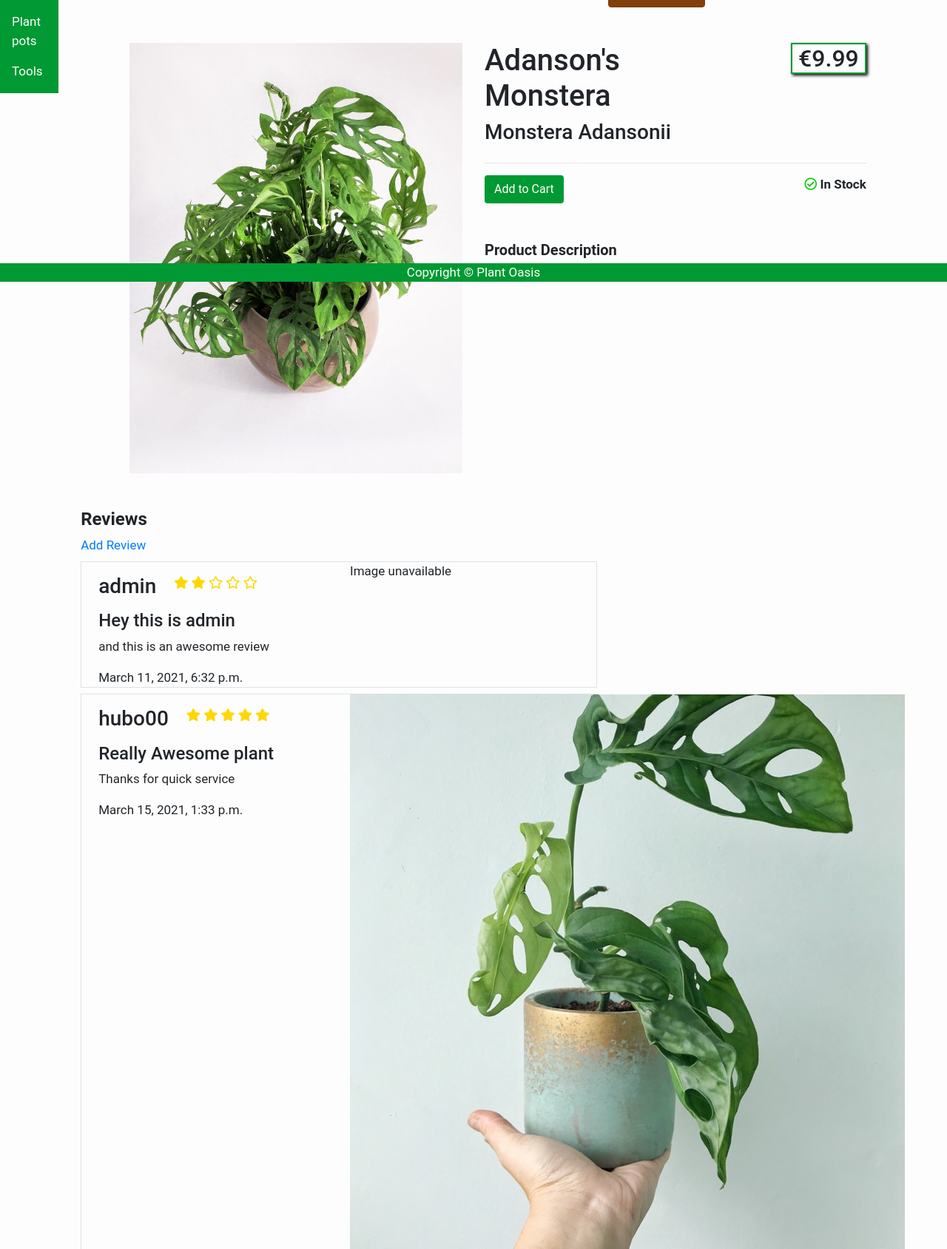
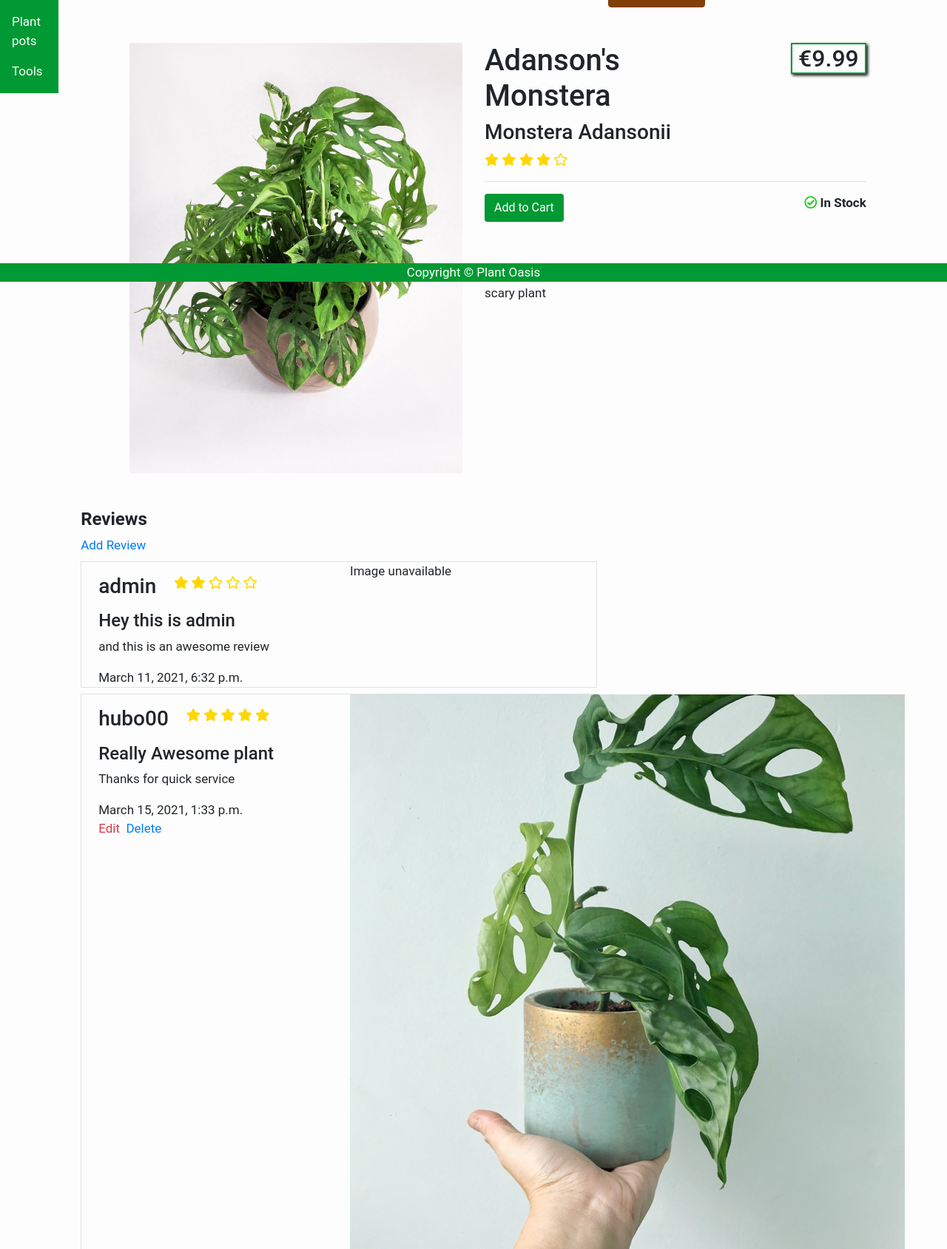
Before and after one commit to hubo00/2nd-Year-Project, a Django app: a page that uses shop/templates/shop/product.html in a window 1280 px wide; the page is wider, and only the part inside the window is pictured. Shown: the part 419-2108 px from the top of that part at 74% size. Run offline with Django 3.2, Linux system fonts and the light colour scheme; a user stored in the database is signed in; data comes from the database, SQL or seed files in the repository; both versions use the stored data as it was after the commit; parts of the project's set-up code (start-up, migrations or seed data) failed here and were passed over; some libraries are stand-ins or nearby versions.

Commit message:
Review CRUD & Avg product rating

```diff
--- a/reviews/forms.py
+++ b/reviews/forms.py
@@ -6,7 +6,6 @@
         model = Review
         fields = [
             'rating',
-            'username',
             'title',
             'content',
             'image',]
--- a/reviews/models.py
+++ b/reviews/models.py
@@ -1,9 +1,10 @@
+from django.shortcuts import get_object_or_404
 from django.db import models
-from shop.models import Product
 from accounts.models import CustomUser
 from django.urls import reverse
 from imagekit.models import ImageSpecField
 from imagekit.processors import ResizeToFill
+from django.db.models import Avg, Func
 
 """
 I used a course on Udemy to learn how to use machine learning in the django framework
@@ -18,7 +19,7 @@
         (4, '4'),
         (5, '5'),
     )
-    product = models.ForeignKey(Product, on_delete=models.CASCADE)
+    product = models.ForeignKey('shop.Product', on_delete=models.CASCADE)
     pub_date = models.DateTimeField('date published')
     user = models.ForeignKey(CustomUser, default=None, null=True, blank=True, on_delete=models.CASCADE)
     username = models.CharField(max_length=100, default='user')
--- a/reviews/urls.py
+++ b/reviews/urls.py
@@ -5,4 +5,6 @@
 
 urlpatterns = [
     path('<slug:prod_slug>/create_review', views.add_review, name='add_review'),
+    path('<slug:prod_slug>/<int:id>/edit', views.review_update, name='edit_review'),
+    path('<slug:prod_slug>/<int:id>/delete', views.review_delete, name='delete_review'),
 ]
--- a/shop/models.py
+++ b/shop/models.py
@@ -3,6 +3,7 @@
 from imagekit.models import ImageSpecField
 from imagekit.processors import ResizeToFill
 from django.utils.text import slugify
+from reviews.models import Review
 
 class Category(models.Model):
     name = models.CharField(max_length=250, unique=True)
@@ -77,3 +78,13 @@
 
     def __str__(self):
         return self.name
+
+    def get_review_avg(self):
+        reviews = Review.objects.filter(product=self)
+        count = len(reviews)
+        sum = 0
+        for review in reviews:
+            sum += review.rating
+        average = sum / count
+        average = round(average, 0)
+        return (average)
--- a/shop/templates/shop/product.html
+++ b/shop/templates/shop/product.html
@@ -40,16 +40,56 @@
 						</div>
 					{% if product.name_alt %}
 					</div>
-					<div class="row top-row">
+					<div class="row">
 						<div class="col-8">
 							<h3>{{product.name_alt}}</h3>
 						</div>
 					</div>
+					{% else %}
+					</div>
+					{% endif %}
+					<div class="row">
+						<div class="col-8">
+							{% if product.get_review_avg == 1 %}
+								<i class="fas fa-star"></i>
+								<i class="far fa-star"></i>
+								<i class="far fa-star"></i>
+								<i class="far fa-star"></i>
+								<i class="far fa-star"></i>
+							{% elif product.get_review_avg == 2 %}
+								<i class="fas fa-star"></i>
+								<i class="fas fa-star"></i>
+								<i class="far fa-star"></i>
+								<i class="far fa-star"></i>
+								<i class="far fa-star"></i>
+							{% elif product.get_review_avg == 3 %}
+								<i class="fas fa-star"></i>
+								<i class="fas fa-star"></i>
+								<i class="fas fa-star"></i>
+								<i class="far fa-star"></i>
+								<i class="far fa-star"></i>
+							{% elif product.get_review_avg == 4 %}
+								<i class="fas fa-star"></i>
+								<i class="fas fa-star"></i>
+								<i class="fas fa-star"></i>
+								<i class="fas fa-star"></i>
+								<i class="far fa-star"></i>
+							{% elif product.get_review_avg == 5 %}
+								<i class="fas fa-star"></i>
+								<i class="fas fa-star"></i>
+								<i class="fas fa-star"></i>
+								<i class="fas fa-star"></i>
+								<i class="fas fa-star"></i>
+							{% else %}
+								<i class="far fa-star"></i>
+								<i class="far fa-star"></i>
+								<i class="far fa-star"></i>
+								<i class="far fa-star"></i>
+								<i class="far fa-star"></i>
+							{% endif %}
+						</div>
+					</div>
 					<hr>
-					{% else %}
-						</div>
-						<hr>
-					{% endif %}
 					<div class="row">
 						{% if product.stock == 0 %}
 						<div class="col-6">
@@ -141,6 +181,16 @@
 											<div class="row ml-2">
 												{{review.pub_date}}
 											</div>
+											{% if user.username == review.username %}
+											<div class="row ml-2">
+												<div>
+													<a class="text-danger" href="{% url 'reviews:edit_review' product.slug review.id %}">Edit&nbsp;</a>
+												</div>
+												<div>
+													<a class="text-plant" href="{% url 'reviews:delete_review' product.slug review.id %}">&nbsp;Delete</a>
+												</div>
+											</div>
+											{% endif %}
 										</div>
 										<div class="col-6">
 											{% if review.image_thumbnail %}
--- a/shop/views.py
+++ b/shop/views.py
@@ -32,6 +32,7 @@
     return render(request, 'shop/category.html', {'category':c_page,'subcategory':subcat, 'products':products})
 
 def prod_detail(request, prod_slug):
+    average = 0
     try:
         product = Product.objects.get(slug=prod_slug)
         reviews = Review.objects.filter(product=product)
```
Also changed, not shown: reviews/templates/delete_review.html (added, +15 -0 lines), reviews/templates/update_review.html (added, +13 -0 lines), reviews/views.py (+31 -2 lines), db.sqlite3, media/review/monstera-adansonii_3bu0XQi.jpeg (added), media/review/monstera-adansonii_AjUYzVl.jpeg (added), media/review/monstera-adansonii_kS9x18n.jpeg (added), media/review/monstera-adansonii_psrcYGN.jpeg (added), static/stylesheet.css (line endings or trailing spaces), 4 other files.
